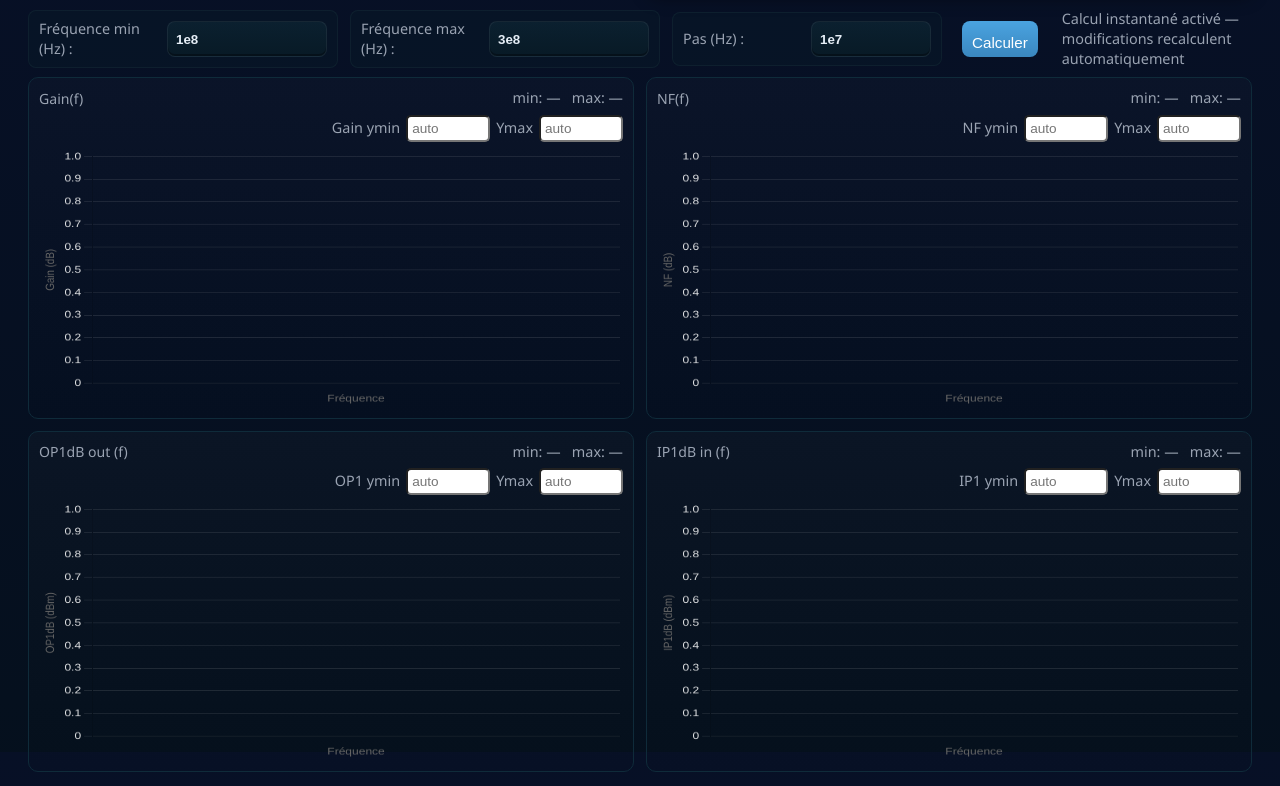
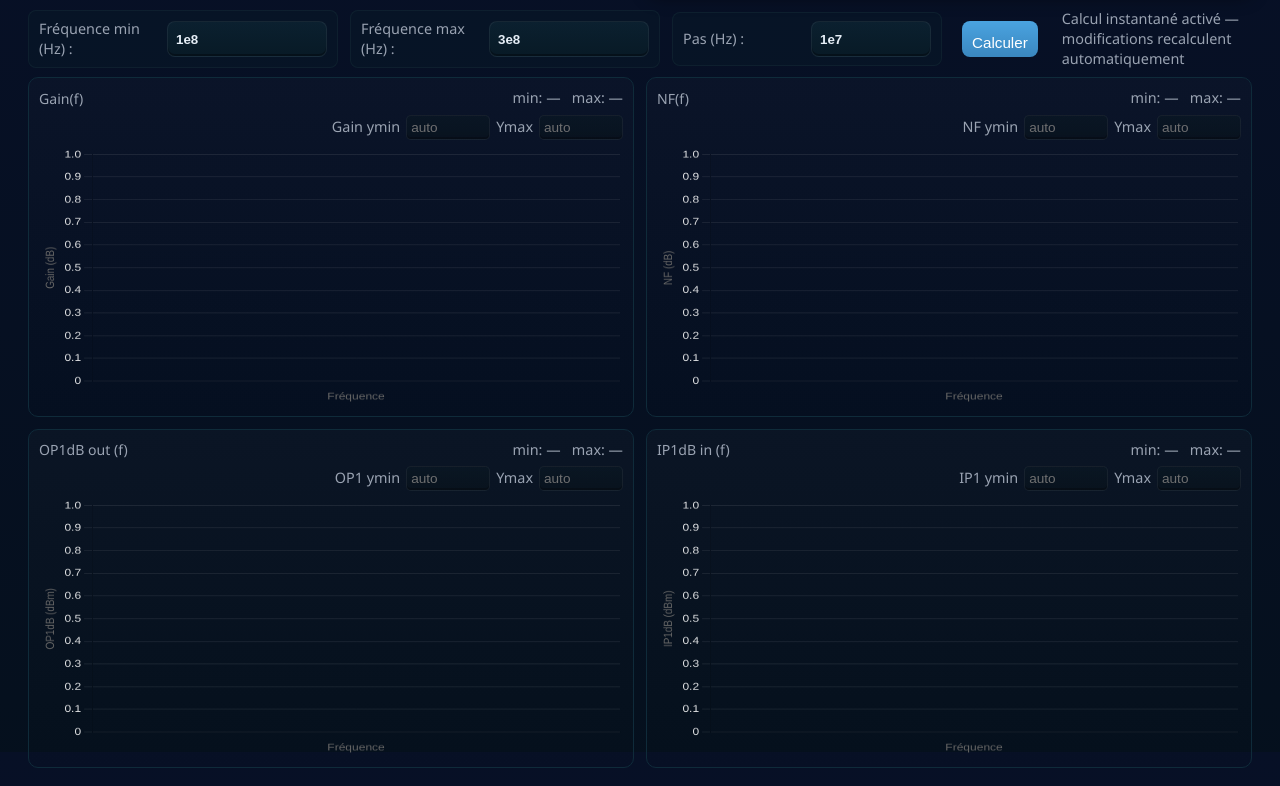
Before and after one commit to francoisbordas/hub, a plain HTML site: page html/multi_verif.html in a window 1280 px wide. Shown: the part 848-1634 px from the top of the page. Drawn offline with nearby package versions, Linux system fonts and the light colour scheme.

Commit message:
Update multi_verif.css
y min et max

```diff
--- a/style/multi_verif.css
+++ b/style/multi_verif.css
@@ -385,3 +385,35 @@ button:focus, input:focus, select:focus, .s_name:focus { outline: 2px solid rgba
 /* Footer */
 footer { margin-top:12px; color:var(--muted); font-size:0.9rem; display:flex; justify-content:space-between; align-items:center; gap:12px; flex-wrap:wrap; }
 .author a { color: var(--accent); text-decoration:none; }
+
+/* Coloration spécifique des inputs Ymin / Ymax (Gain / NF / OP1 / IP1) */
+#gainYMinInput, #gainYMaxInput,
+#nfYMinInput, #nfYMaxInput,
+#op1YMinInput, #op1YMaxInput,
+#ip1YMinInput, #ip1YMaxInput {
+  border-radius: 6px;
+  padding: 6px 8px;
+  font-size: 0.88rem;
+  box-shadow: inset 0 -2px 0 rgba(0,0,0,0.25);
+  transition: background .12s, border-color .12s, box-shadow .12s;
+  background: linear-gradient(180deg, rgba(10,25,35,0.55), rgba(8,18,26,0.6));
+  border: 1px solid rgba(255,255,255,0.06);
+  color: var(--text);
+}
+
+/* Focus plus visible */
+#gainYMinInput:focus, #gainYMaxInput:focus,
+#nfYMinInput:focus, #nfYMaxInput:focus,
+#op1YMinInput:focus, #op1YMaxInput:focus,
+#ip1YMinInput:focus, #ip1YMaxInput:focus {
+  outline: 2px solid rgba(122,211,183,0.12);
+  box-shadow: 0 6px 18px rgba(0,0,0,0.45);
+}
+
+/* Variante: inputs vides (auto) légèrement atténuées pour indiquer 'auto' */
+#gainYMinInput:placeholder-shown, #gainYMaxInput:placeholder-shown,
+#nfYMinInput:placeholder-shown, #nfYMaxInput:placeholder-shown,
+#op1YMinInput:placeholder-shown, #op1YMaxInput:placeholder-shown,
+#ip1YMinInput:placeholder-shown, #ip1YMaxInput:placeholder-shown {
+  opacity: 0.95;
+}
```
